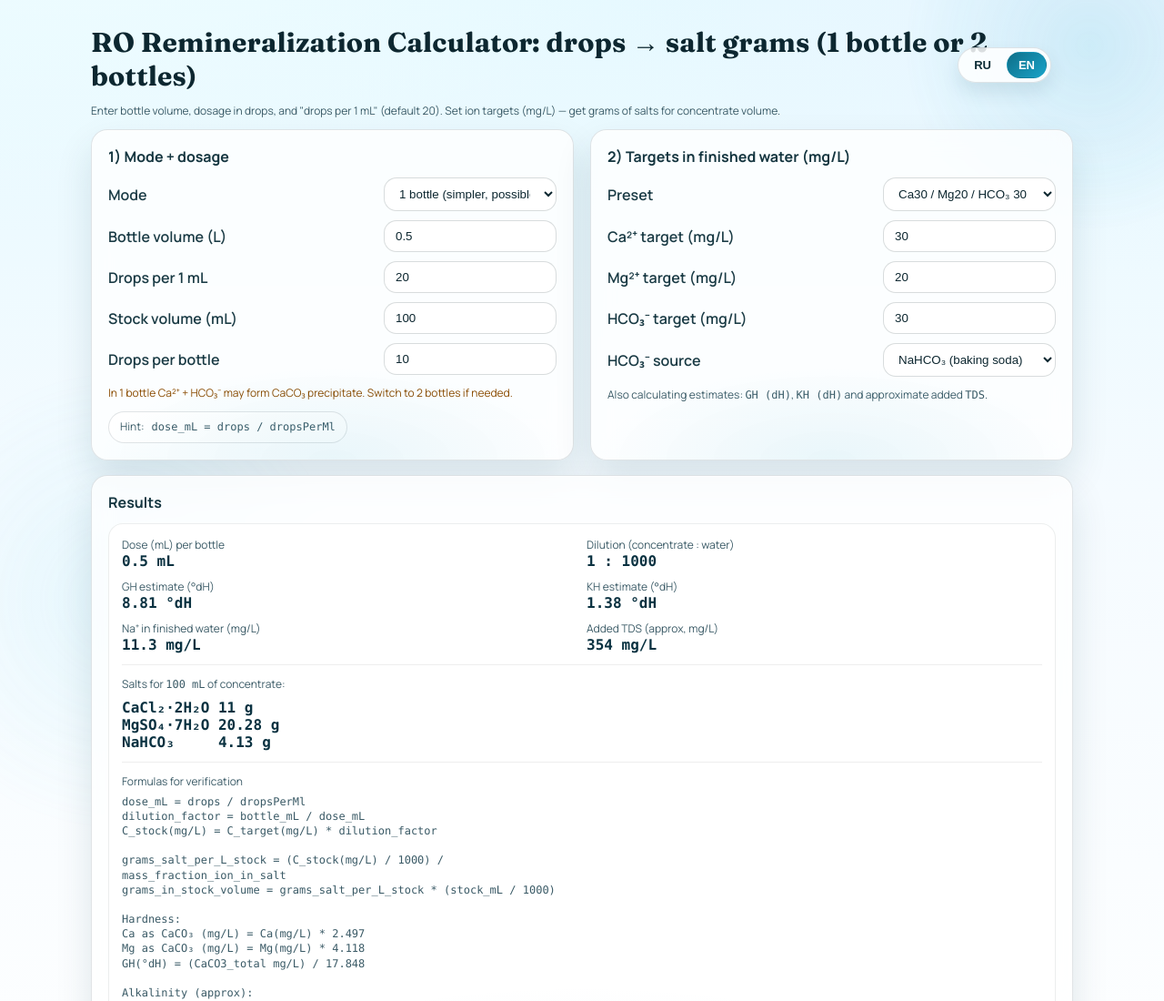
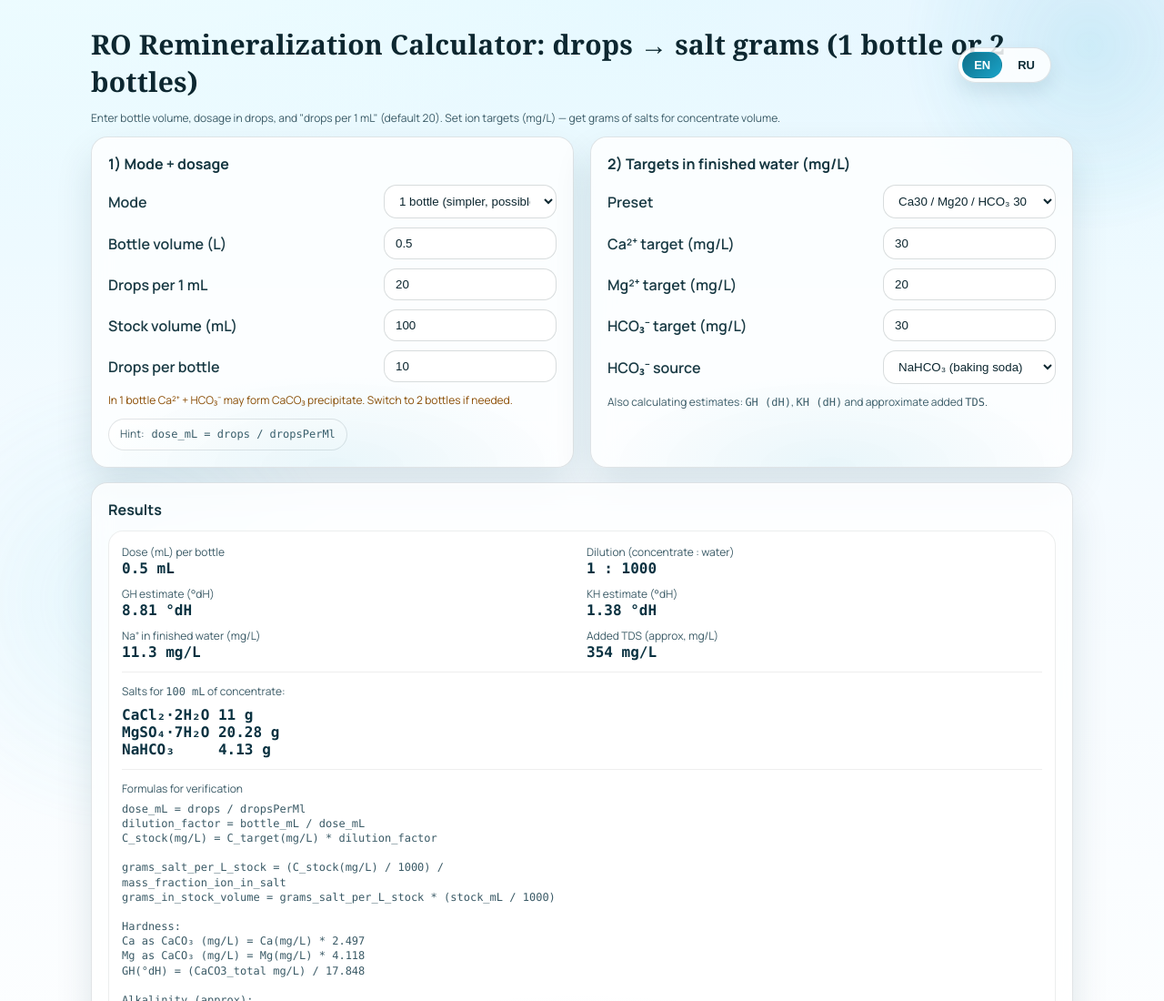
Before and after one commit to megahertz/ro-calculator, a website with bundled scripts: page index.html in a window 1280 px wide. Shown: the top 1100 px of the page at 91% size. Built offline with nearby package versions, Linux system fonts and the light colour scheme.

Commit message:
fix: Some style issues

```diff
--- a/index.html
+++ b/index.html
@@ -8,8 +8,8 @@
   </head>
   <body>
     <div class="lang-switch">
+      <button class="lang-btn active" data-lang="en">EN</button>
       <button class="lang-btn" data-lang="ru">RU</button>
-      <button class="lang-btn active" data-lang="en">EN</button>
     </div>
     <h1 data-i18n>
       RO Remineralization Calculator: drops → salt grams (1 bottle or 2 bottles)
--- a/src/styles.css
+++ b/src/styles.css
@@ -1,4 +1,4 @@
-@import url('https://fonts.googleapis.com/css2?family=Fraunces:wght@500;700&family=Manrope:wght@400;500;600;700&display=swap');
+@import url('https://fonts.googleapis.com/css2?family=Fraunces:wght@500;700&family=Manrope:wght@400;500;600;700&family=Noto+Serif:wght@500;700&display=swap');
 
 *,
 *::before,
@@ -57,7 +57,7 @@ body::after {
 }
 
 h1 {
-  font-family: 'Fraunces', 'Manrope', serif;
+  font-family: 'Noto Serif', 'Manrope', serif;
   font-size: clamp(22px, 3vw, 30px);
   margin: 0 0 12px;
   letter-spacing: 0.2px;
```
